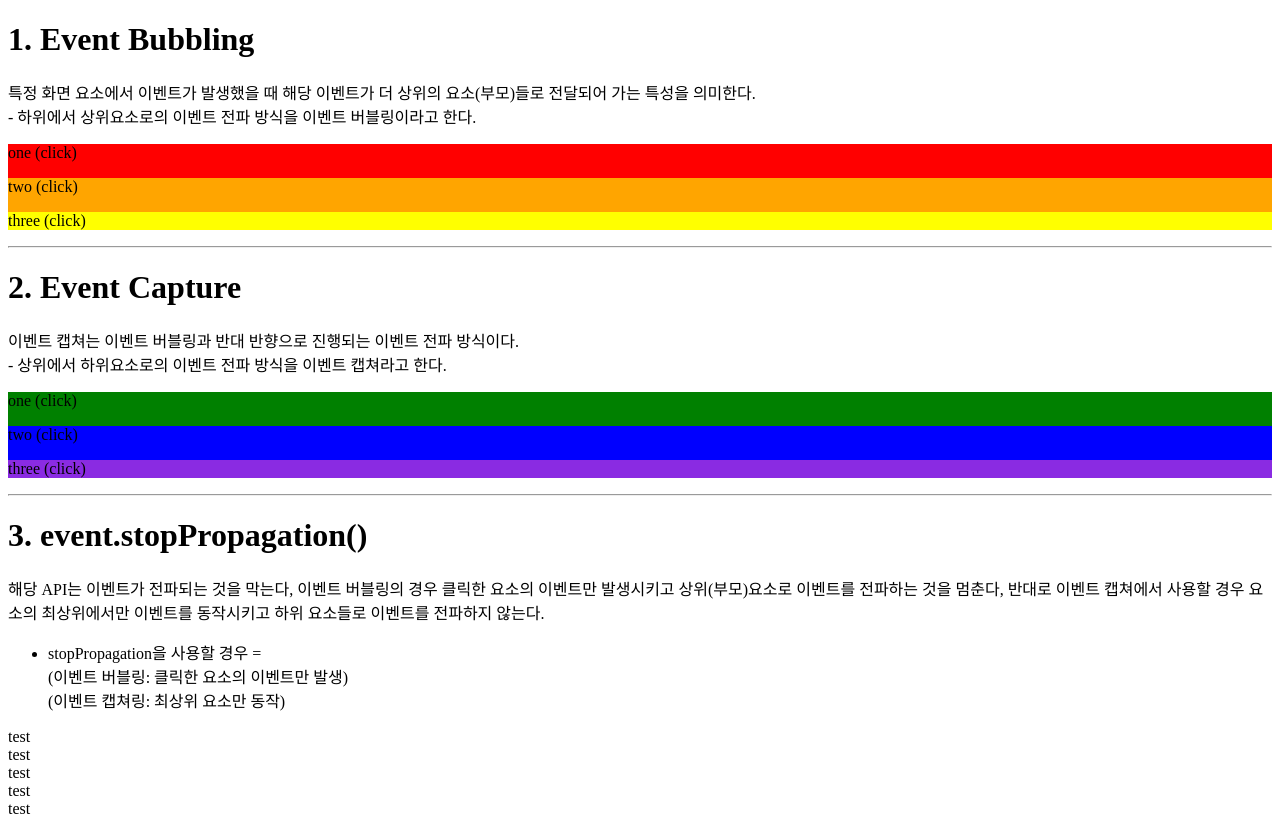
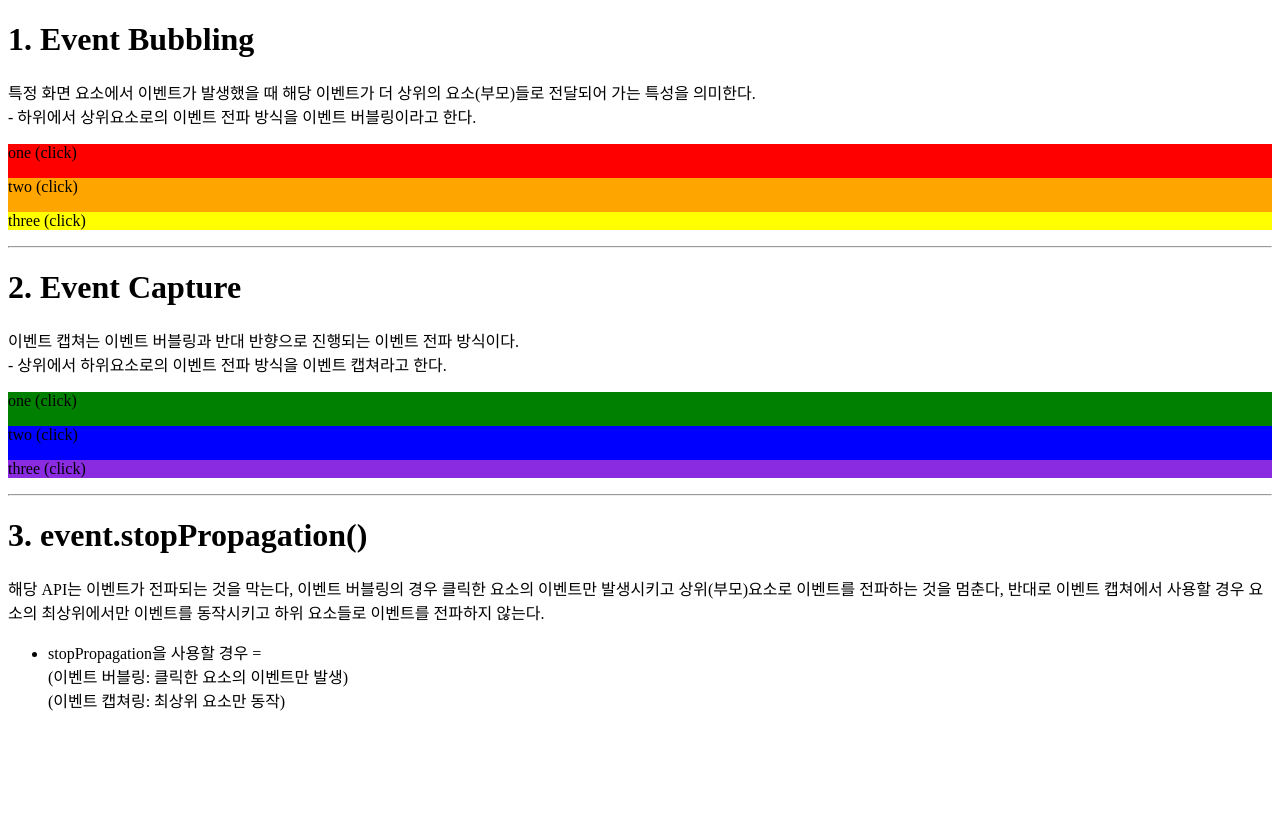
Before and after one commit to yeonghoonPark/event-bubbling, a plain HTML site: page index.html in a window 1280 px wide. After the commit the page ends 800 px from the top, so only its background shows below. Drawn offline with Linux system fonts and the light colour scheme.

Commit message:
"fork test"
test

```diff
--- a/index.html
+++ b/index.html
@@ -61,11 +61,6 @@
 
       </p>
     </div>
-    <div>test</div>
-    <div>test</div>
-    <div>test</div>
-    <div>test</div>
-    <div>test</div>
 
     <script>
       const divsB = document.querySelectorAll('.bubbling');
```
